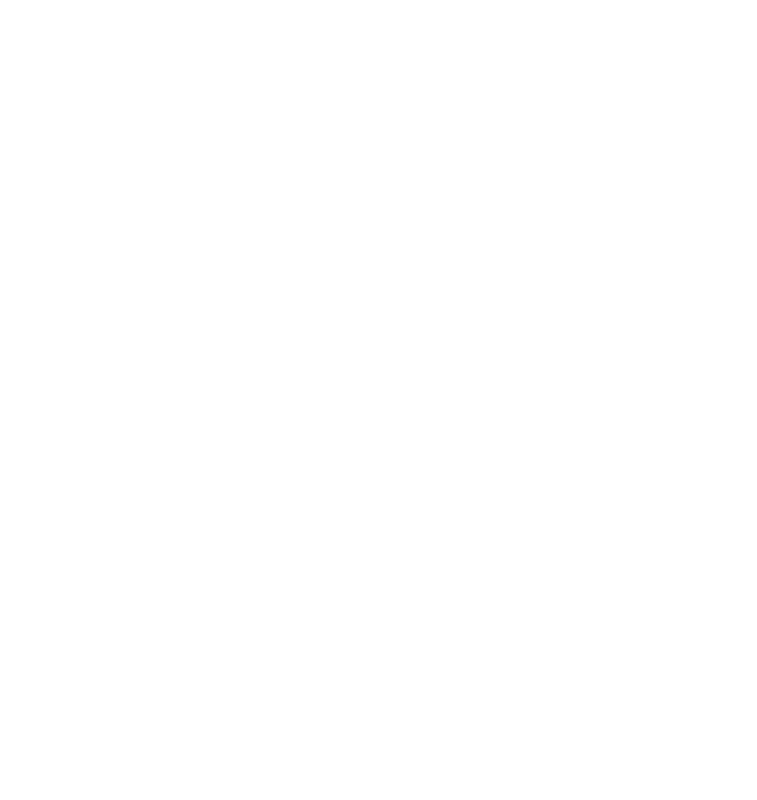
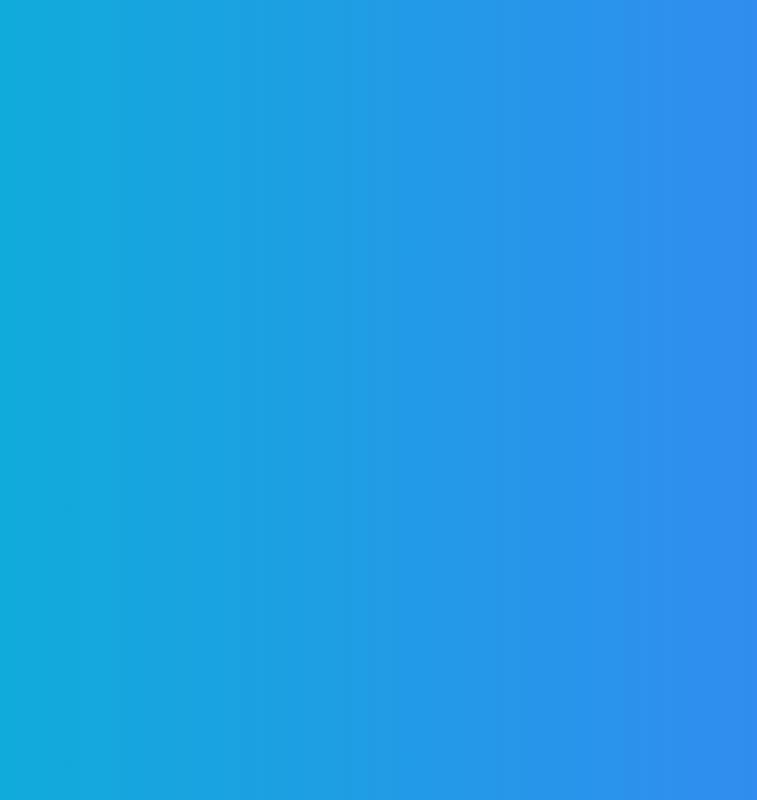
Before and after one commit to Anmol99820/testrepo, a website: page index.html in a window 1280 px wide. Shown: the whole page, without its empty margins (261-1018 px from the left). Drawn offline with Linux system fonts and the light colour scheme.

Commit message:
commit-1

```diff
--- a/index.html
+++ b/index.html
@@ -6,6 +6,7 @@
   <link href="./output.css" rel="stylesheet">
 </head>
 <body class="bg-gradient-to-r from-cyan-500 to-blue-500">
+  <nav class="h-[100vh] bg-gradient-to-r from-cyan-500 to-blue-500"></nav>
 
 </body>
 </html>
```
Also changed, not shown: output.css.
